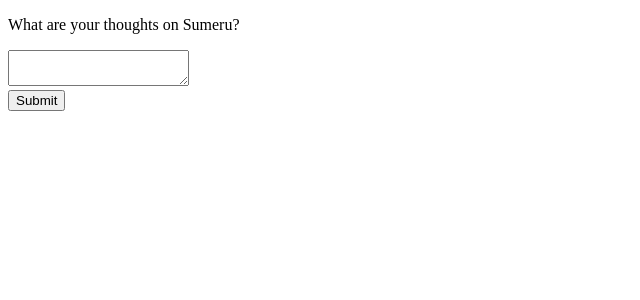
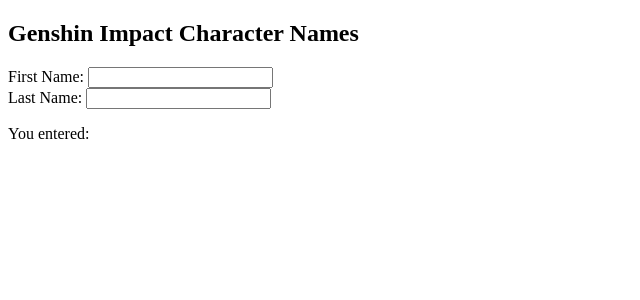
Before and after one commit to sarthak-negi22/100daysReact, a React (Create React App) app: page / in a window 1280 px wide. Shown: the top 300 px of the page, without its empty margins (0-640 px from the left). Built offline with nearby package versions, Linux system fonts and the light colour scheme.

Commit message:
50% done

```diff
--- a/src/StructuringState.js
+++ b/src/StructuringState.js
@@ -1,4 +1,50 @@
 import { useState } from "react";
+
+function AvoidDuplicationInState() {
+    return (
+        <>
+
+        </>
+    );
+}
+
+function AvoidRedundantState() {
+
+    const [firstName, setFirstName] = useState('');
+    const [lastName, setLastName] = useState('');
+
+    const fullName = firstName + ' ' + lastName;
+
+    function handleFirstName(e) {
+        setFirstName(e.target.value);
+    }
+
+    function handleLastName(e) {
+        setLastName(e.target.value);
+    }
+
+    return (
+        <>
+            <h2>Genshin Impact Character Names</h2>
+            <label >
+                First Name: { ' ' }
+                <input
+                    value = { firstName }
+                    onChange = { handleFirstName }
+                />
+            </label>
+            <br/>
+            <label >
+                Last Name: { ' ' }
+                <input
+                    value = { lastName }
+                    onChange = { handleLastName }
+                />
+            </label>
+            <p>You entered: <b>{ fullName } </b></p>
+        </>
+    );
+}
 
 function AvoidContradictionInState() {
 
@@ -36,8 +82,8 @@
                 <p>What are your thoughts on Sumeru?</p>
                 <textarea
                     disabled = { isSending }
-                    value = {text}
-                    onChange = {e => handleTextChange(e) }
+                    value = { text }
+                    onChange = { e => handleTextChange(e) }
                 />
                 <br/>
                 <button
@@ -98,7 +144,9 @@
 
             {/* <GroupRelatedState/> */}
 
-            <AvoidContradictionInState/>
+            {/* <AvoidContradictionInState/> */}
+
+            <AvoidRedundantState/>
         </>
     );
 }
```
